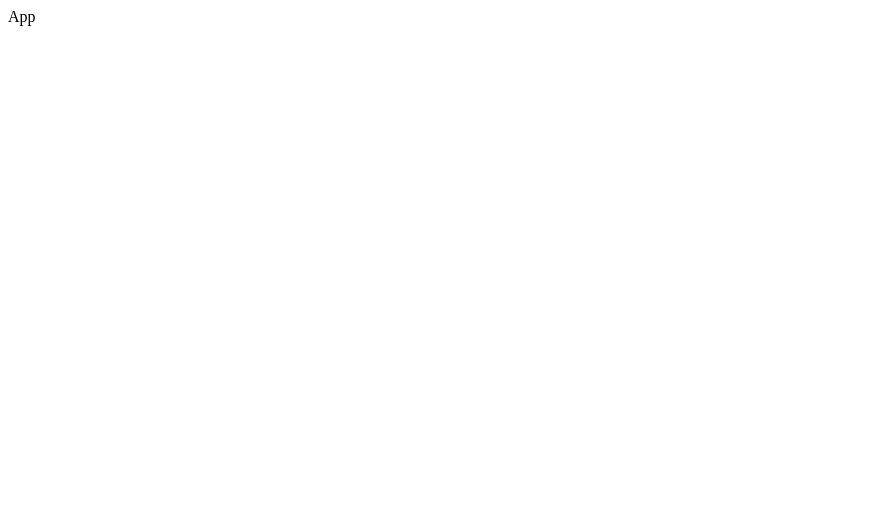
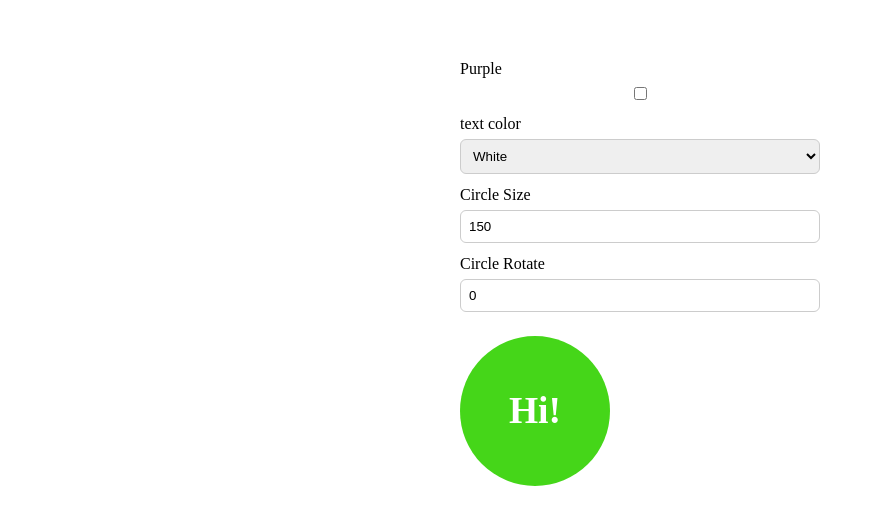
Before and after one commit to time1043/frontend-demo, a React (Vite) app: page / in a window 1280 px wide. Shown: the top 524 px of the page, without its empty margins (0-875 px from the left). Built offline with nearby package versions, Linux system fonts and the light colour scheme.

Commit message:
challenge (migrate to vite)

```diff
--- a/src/App.jsx
+++ b/src/App.jsx
@@ -1,3 +1,66 @@
+import { useState } from "react";
+
 export default function App() {
-  return <div>App</div>;
+  const [isPurple, setIsPurple] = useState(false);
+  const [textColor, setTextColor] = useState("");
+  const [circleSize, setCircleSize] = useState(150);
+  const [circleRotate, setCircleRotate] = useState(0);
+
+  const circleClass = `circle ${isPurple ? "purple" : ""} ${textColor}`;
+
+  const circleStyle = {
+    height: `${circleSize}px`,
+    width: `${circleSize}px`,
+    lineHeight: `${circleSize}px`,
+    transform: `rotate(${circleRotate}deg)`,
+    fontSize: `${circleSize / 4}px`, // for the text
+  };
+
+  return (
+    <main>
+      <label>
+        Purple
+        <input
+          type="checkbox"
+          checked={isPurple}
+          onChange={() => setIsPurple((isPurple) => !isPurple)}
+          // onChange={(e) => setIsPurple(e.target.checked)}
+        />
+      </label>
+
+      <label>
+        text color
+        <select
+          value={textColor}
+          onChange={(e) => setTextColor(e.target.value)}
+        >
+          <option value="">White</option>
+          <option value="text-black">Black</option>
+          <option value="text-orange">Orange</option>
+        </select>
+      </label>
+
+      <label>
+        Circle Size
+        <input
+          type="number"
+          value={circleSize}
+          onChange={(e) => setCircleSize(Number(e.target.value))}
+        />
+      </label>
+
+      <label>
+        Circle Rotate
+        <input
+          type="number"
+          value={circleRotate}
+          onChange={(e) => setCircleRotate(Number(e.target.value))}
+        />
+      </label>
+
+      <div className={circleClass} style={circleStyle}>
+        Hi!
+      </div>
+    </main>
+  );
 }
--- a/src/index.css
+++ b/src/index.css
@@ -0,0 +1,52 @@
+main {
+  max-width: 360px;
+  margin: 60px auto;
+}
+
+label {
+  display: flex;
+  flex-direction: column;
+  gap: 6px;
+  margin-bottom: 12px;
+}
+
+input,
+select {
+  padding: 8px;
+  border: 1px solid #ccc;
+  border-radius: 6px;
+}
+
+input:focus,
+select:focus {
+  outline: none;
+  border-color: #000;
+}
+
+/* circle */
+.circle {
+  margin-top: 24px;
+  border-radius: 50%;
+  background: #45d619;
+  color: #fff;
+  font-weight: bold;
+
+  display: flex;
+  align-items: center;
+  justify-content: center;
+
+  transition: all 0.2s ease;
+}
+
+/* variants */
+.purple {
+  background: purple;
+}
+
+.text-black {
+  color: #424242;
+}
+
+.text-orange {
+  color: #ffc26f;
+}
```
